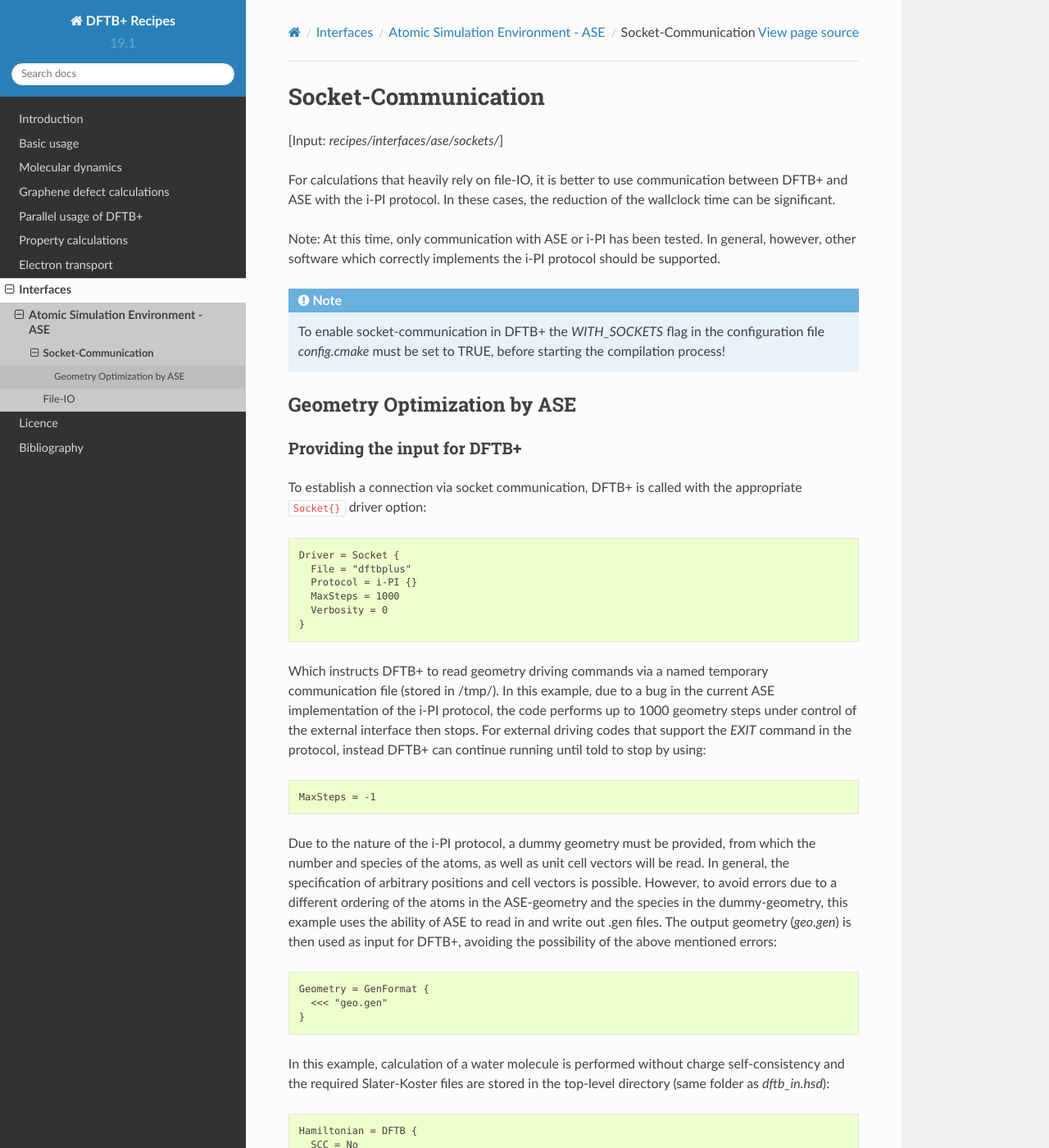
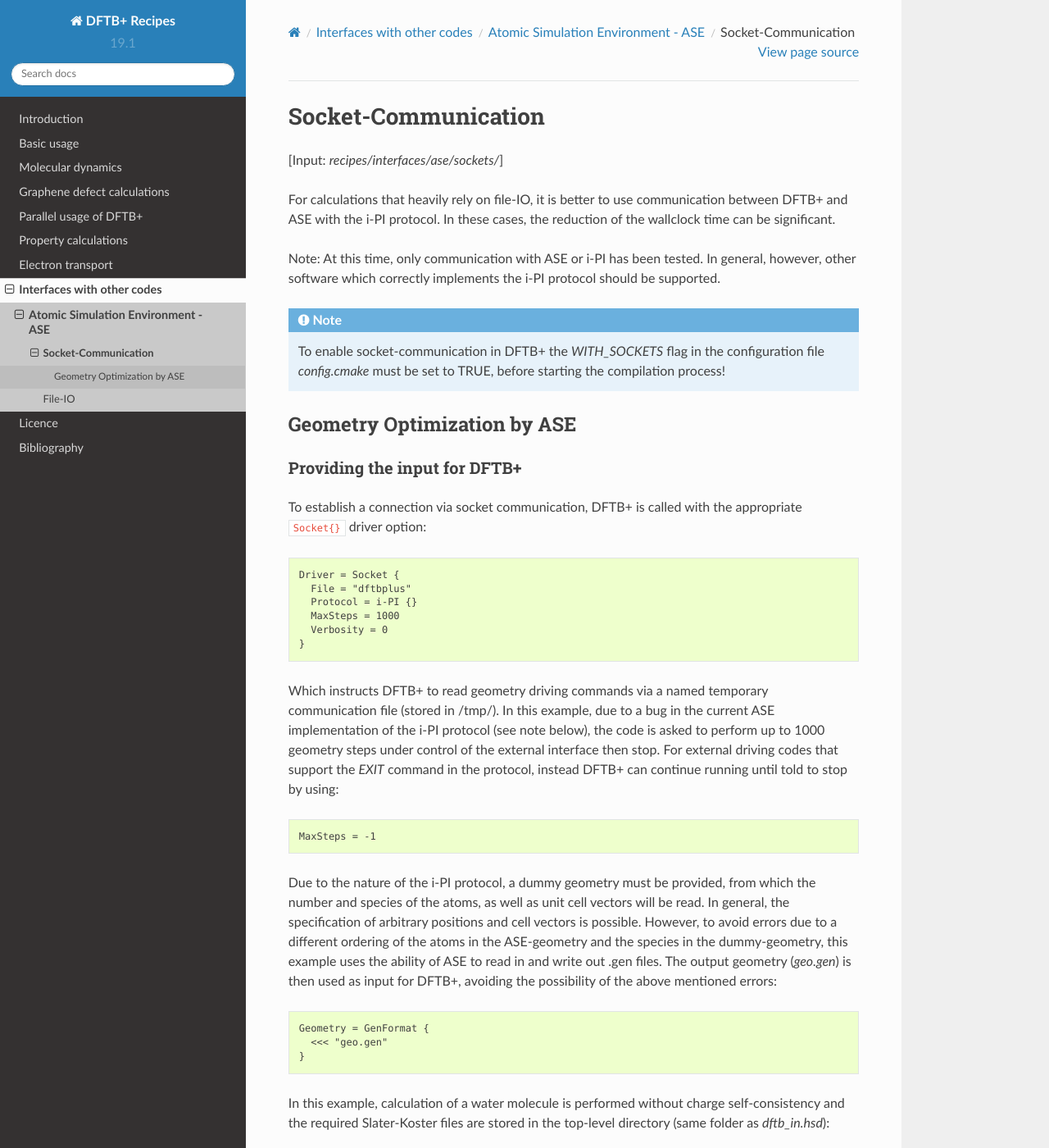
Before and after one commit to dftbplus/recipes, a Sphinx documentation site: the page built from docs/interfaces/ase/sockets/sockets.rst, in a window 1280 px wide and 1400 px high. Shown: the whole window at 82% size. Built offline with Sphinx 7.4.7 and the Read the Docs theme 2.0.0, drawn with Linux system fonts in a browser that asks for light colours.

Commit message:
Cosmetic changes plus section title expanded

```diff
--- a/docs/interfaces/ase/sockets/sockets.rst
+++ b/docs/interfaces/ase/sockets/sockets.rst
@@ -39,10 +39,11 @@
 
 Which instructs DFTB+ to read geometry driving commands via a named temporary
 communication file (stored in /tmp/). In this example, due to a bug in the
-current ASE implementation of the i-PI protocol, the code performs up to 1000
-geometry steps under control of the external interface then stops. For external
-driving codes that support the `EXIT` command in the protocol, instead DFTB+ can
-continue running until told to stop by using::
+current ASE implementation of the i-PI protocol (see note below), the code is
+asked to perform up to 1000 geometry steps under control of the external
+interface then stop. For external driving codes that support the `EXIT` command
+in the protocol, instead DFTB+ can continue running until told to stop by
+using::
 
   MaxSteps = -1
 
--- a/docs/interfaces/index.rst
+++ b/docs/interfaces/index.rst
@@ -1,8 +1,8 @@
 .. _sec-interfaces:
 
-##########
-Interfaces
-##########
+###########################
+Interfaces with other codes
+###########################
 
 In this section the methods for communication between DFTB+ and external
 software is shown. This improves the ease of use and enables the user to invoke
```
